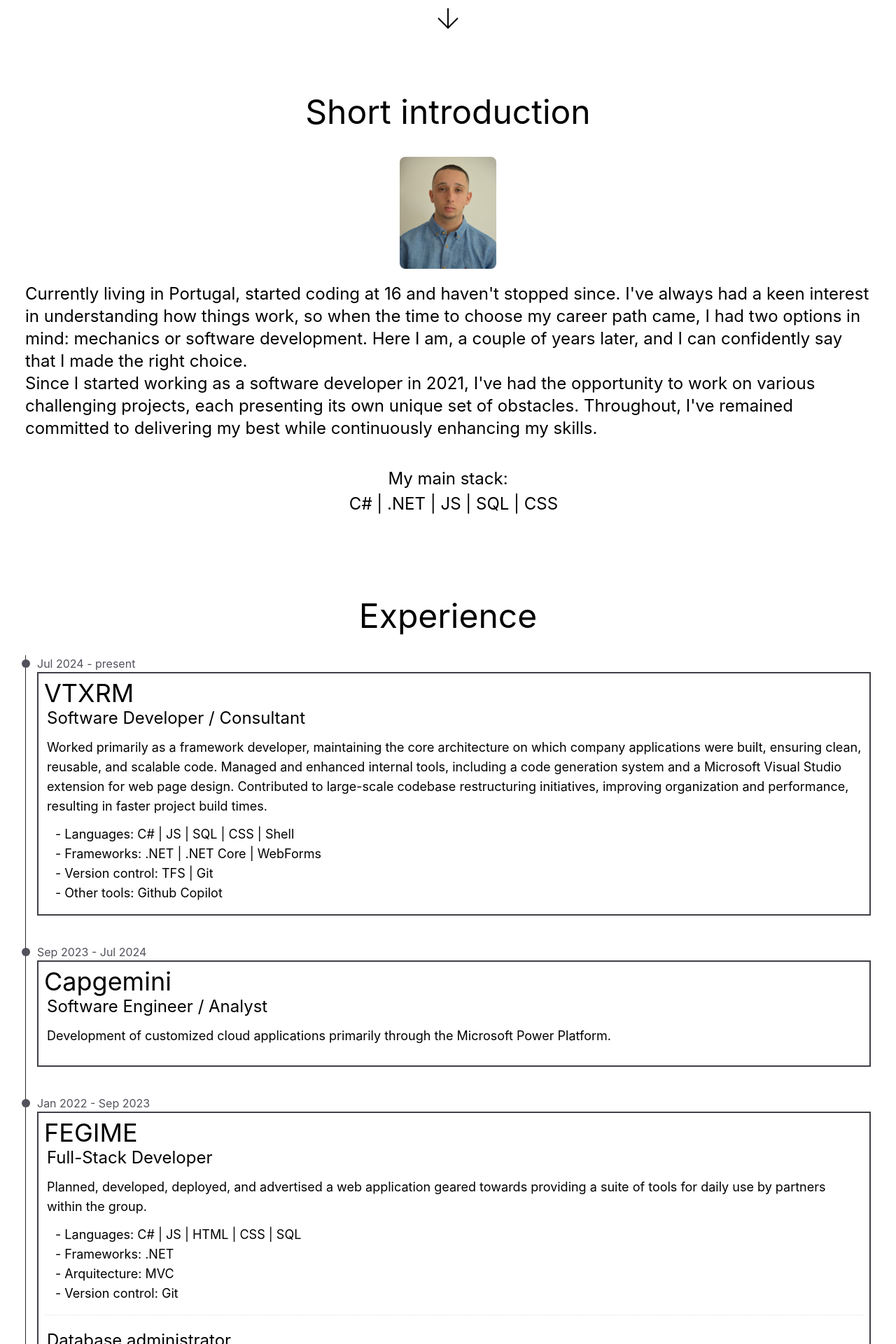
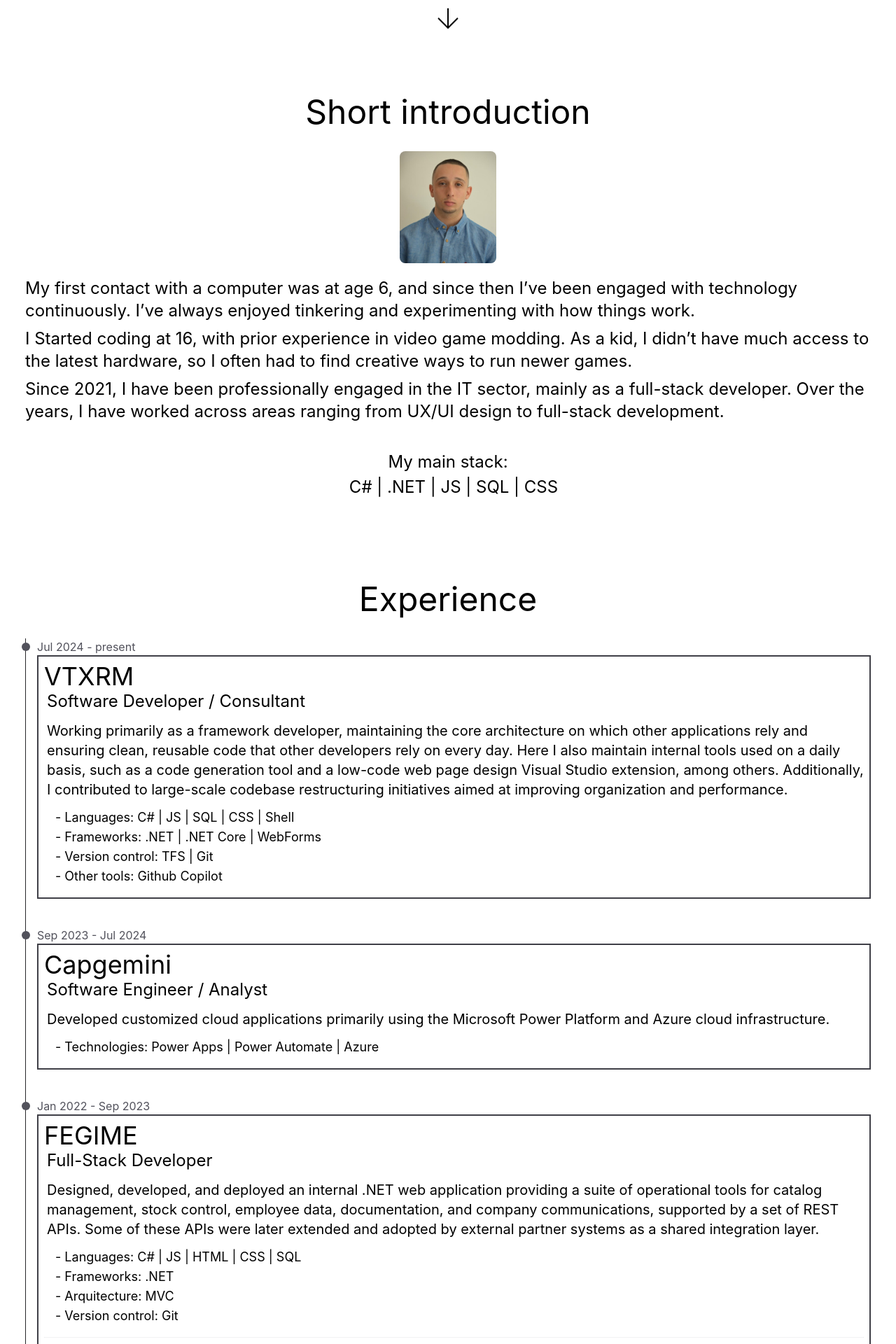
Before and after one commit to AfonsoPint0/portfolio, a Vue app: page / in a window 1280 px wide. Shown: the part 700-2620 px from the top of the page at 70% size. Built offline with nearby package versions, Linux system fonts and the light colour scheme.

Commit message:
text update

```diff
--- a/src/components/Body/Certificates.vue
+++ b/src/components/Body/Certificates.vue
@@ -4,7 +4,7 @@
 
 <template>
   <Appear>
-    <div class="pt-10 md:pt-20 md:pb-10">
+    <div class="py-10 md:py-15">
       <div class="pb-8 text-3xl md:text-5xl flex justify-center">Certificates</div>
       <div class="mb-4 border-2 hover:border-dotted p-2 dark:border-white border-zinc-700">
         <div class="flex justify-between">
--- a/src/components/Body/Experience.vue
+++ b/src/components/Body/Experience.vue
@@ -5,7 +5,7 @@
 
 <template>
   <Appear>
-    <div class="py-10 md:py-20">
+    <div class="py-10 md:py-15">
       <div class="pb-8 text-3xl md:text-5xl flex justify-center">Experience</div>
       <ol class="relative border-s border-zinc-800 dark:border-zinc-500">
         <AppearFromRight>
@@ -16,10 +16,10 @@
               <div class="text-3xl md:text-4xl">VTXRM</div>
               <div class="pl-1">
                 <div class="pb-3 text-xl md:text-2xl">Software Developer / Consultant</div>
-                <div class="pb-3 text-md md:text-lg">
-                Worked primarily as a framework developer, maintaining the core architecture on which company applications were built, ensuring clean, reusable, and scalable code.
-                Managed and enhanced internal tools, including a code generation system and a Microsoft Visual Studio extension for web page design.
-                Contributed to large-scale codebase restructuring initiatives, improving organization and performance, resulting in faster project build times.
+                <div class="pb-3 text-md md:text-xl">
+                  Working primarily as a framework developer, maintaining the core architecture on which other applications rely and ensuring clean, reusable code that other developers rely on every day.
+                  Here I also maintain internal tools used on a daily basis, such as a code generation tool and a low-code web page design Visual Studio extension, among others.
+                  Additionally, I contributed to large-scale codebase restructuring initiatives aimed at improving organization and performance.
                 </div>
               </div>
               <div class="pl-1 md:pl-4 text-lg">
@@ -39,7 +39,12 @@
               <div class="text-3xl md:text-4xl">Capgemini</div>
               <div class="pl-1">
                 <div class="pb-3 text-xl md:text-2xl">Software Engineer / Analyst</div>
-                <div class="pb-3 text-md md:text-lg">Development of customized cloud applications primarily through the Microsoft Power Platform.</div>
+                <div class="pb-3 text-md md:text-xl">
+                  Developed customized cloud applications primarily using the Microsoft Power Platform and Azure cloud infrastructure.
+                </div>
+              </div>
+              <div class="pl-1 md:pl-4 text-lg">
+                <div> - Technologies: Power Apps | Power Automate | Azure</div>
               </div>
             </div>
           </li>
@@ -52,7 +57,10 @@
               <div class="text-3xl md:text-4xl">FEGIME</div>
               <div class="pl-1">
                 <div class="pb-3 text-xl md:text-2xl">Full-Stack Developer</div>
-                <div class="pb-3 text-md md:text-lg">Planned, developed, deployed, and advertised a web application geared towards providing a suite of tools for daily use by partners within the group.</div>
+                <div class="pb-3 text-md md:text-xl">
+                  Designed, developed, and deployed an internal .NET web application providing a suite of operational tools for catalog management, stock control, employee data, documentation, and company communications, supported by a set of REST APIs.
+                  Some of these APIs were later extended and adopted by external partner systems as a shared integration layer.
+                </div>
               </div>
               <div class="pl-1 md:pl-4 text-lg">
                 <div> - Languages: C# | JS | HTML | CSS | SQL</div>
@@ -63,7 +71,9 @@
               <div class="w-full border-t border-dotted border-zinc-200 my-4 pb-1"></div>
               <div class="pl-1">
                 <div class="pb-3 text-xl md:text-2xl">Database administrator</div>
-                <div class="pb-3 text-md md:text-lg">Managed both SQL and SAP HANA databases, overseeing their administration, optimization, and integration for efficient data management and operations.</div>
+                <div class="pb-3 text-md md:text-xl">
+                  Managed and maintained a hybrid database architecture using SQL and SAP databases, ensuring reliable data access and integration across systems.
+                </div>
               </div>
               <div class="pl-1 md:pl-4 text-lg">
                 <div> - Languages: SQL | SAP</div>
@@ -79,7 +89,9 @@
                 <div class="text-3xl md:text-4xl">Digital Xperience</div>
                 <div class="pl-1">
                   <div class="pb-3 text-xl md:text-2xl">Frontend Developer</div>
-                  <div class="pb-3 text-md md:text-lg">Contributed as a Front-End Developer by crafting dynamic websites.</div>
+                  <div class="pb-3 text-md md:text-xl">
+                    Built responsive frontend websites using a mix of low-code and traditional web development tools, applying modern responsive design patterns.
+                  </div>
                 </div>
                 <div class="pl-1 md:pl-4 text-lg">
                   <div> - Languages: HTML | CSS</div>
@@ -96,7 +108,9 @@
                   <div class="text-3xl md:text-4xl">Web&Gamble</div>
                   <div class="pl-1">
                     <div class="pb-3 text-xl md:text-2xl">Full-Stack Developer</div>
-                    <div class="pb-3 text-md md:text-lg">Planned, developed and deployed a billing application tailored for touch devices.</div>
+                    <div class="pb-3 text-md md:text-xl">
+                      Designed and developed an internal billing application optimized for touch devices, with a strong focus on speed and reliability.
+                    </div>
                   </div>
                   <div class="pl-1 md:pl-4 text-lg">
                     <div> - Languages: PHP | HTML | CSS | SQL</div>
--- a/src/components/Body/Intro.vue
+++ b/src/components/Body/Intro.vue
@@ -5,24 +5,29 @@
 
 <template>
   <Appear :delay="true">
-    <div class="pb-10">
-      <div class="pb-5 md:pb-10 text-3xl md:text-5xl flex justify-center">Short introduction</div>
+    <div class="pb-10 md:pb-15">
+      <div class="pb-8 text-3xl md:text-5xl flex justify-center">Short introduction</div>
       <div class="pb-5 flex justify-center">
         <img :src="img" class="rounded-lg  h-40 object-center" alt="Description" />
       </div>
       <div class="md:text-2xl">
         <div>
-          Currently living in Portugal, started coding at 16 and haven't stopped since. I've always had a keen interest in understanding how things work, so when the time to choose my career path came, I had two options in mind: mechanics or software development. Here I am, a couple of years later, and I can confidently say that I made the right choice.
+          My first contact with a computer was at age 6, and since then I’ve been engaged with technology continuously.
+          I’ve always enjoyed tinkering and experimenting with how things work.
         </div>
-        <div>
-          Since I started working as a software developer in 2021, I've had the opportunity to work on various challenging projects, each presenting its own unique set of obstacles. Throughout, I've remained committed to delivering my best while continuously enhancing my skills.
+        <div class="pt-2">
+          I Started coding at 16, with prior experience in video game modding.
+          As a kid, I didn’t have much access to the latest hardware, so I often had to find creative ways to run newer games.
+        </div>
+        <div class="pt-2">
+          Since 2021, I have been professionally engaged in the IT sector, mainly as a full-stack developer. Over the years, I have worked across areas ranging from UX/UI design to full-stack development.
         </div>
         <div class="pt-5 md:pt-10">
           <div class="pb-1 flex justify-center">
             My main stack:
           </div>
           <div class="pl-4 flex justify-center">
-            <div class="md:text-1xl"> C# | .NET | JS | SQL | CSS</div>
+            <div class="md:text-1xl">C# | .NET | JS | SQL | CSS</div>
           </div>
         </div>
       </div>
```
Also changed, not shown: 1 other file (tests, documents, lock files or other folders).
